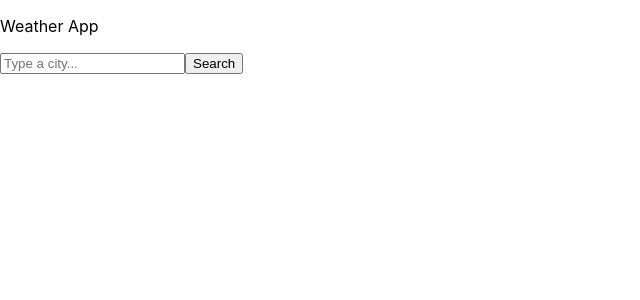
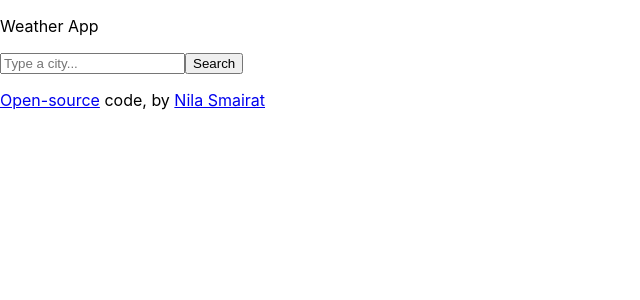
Before and after one commit to nsmairat/react-weather-firstapp, a React (Create React App) app: page / in a window 1280 px wide. Shown: the top 300 px of the page, without its empty margins (0-640 px from the left). Built offline with nearby package versions, Linux system fonts and the light colour scheme.

Commit message:
added a <p>

```diff
--- a/src/App.js
+++ b/src/App.js
@@ -1,13 +1,15 @@
-import logo from "./logo.svg";
+import React from "react";
 import "./App.css";
 
 function App() {
   return (
     <form>
       <p>Weather App</p>
-
       <input type="search" placeholder="Type a city..." />
       <input type="submit" value="Search" />
+      <p>
+        <a href="/">Open-source</a> code, by <a href="/">Nila Smairat</a>
+      </p>
     </form>
   );
 }
```
